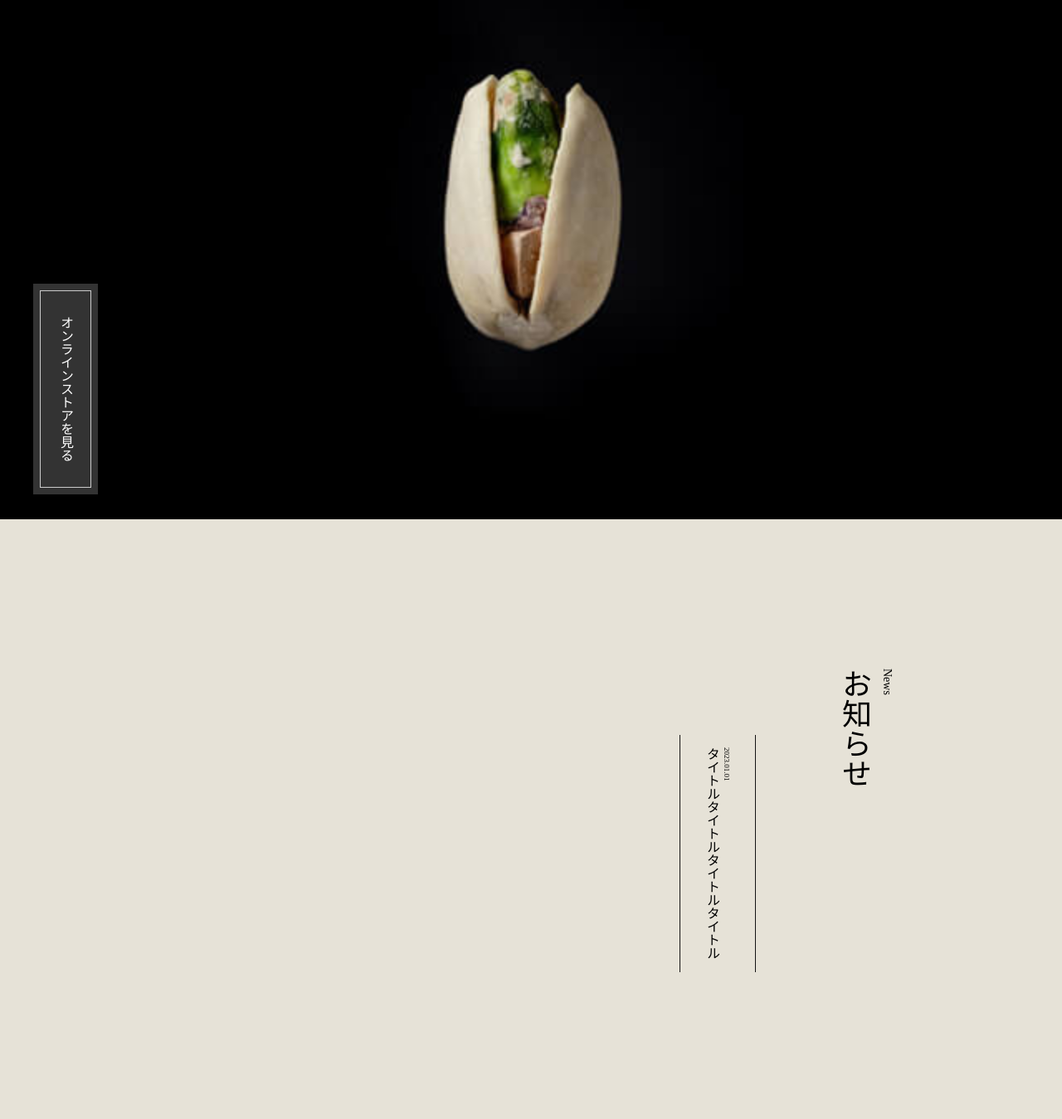
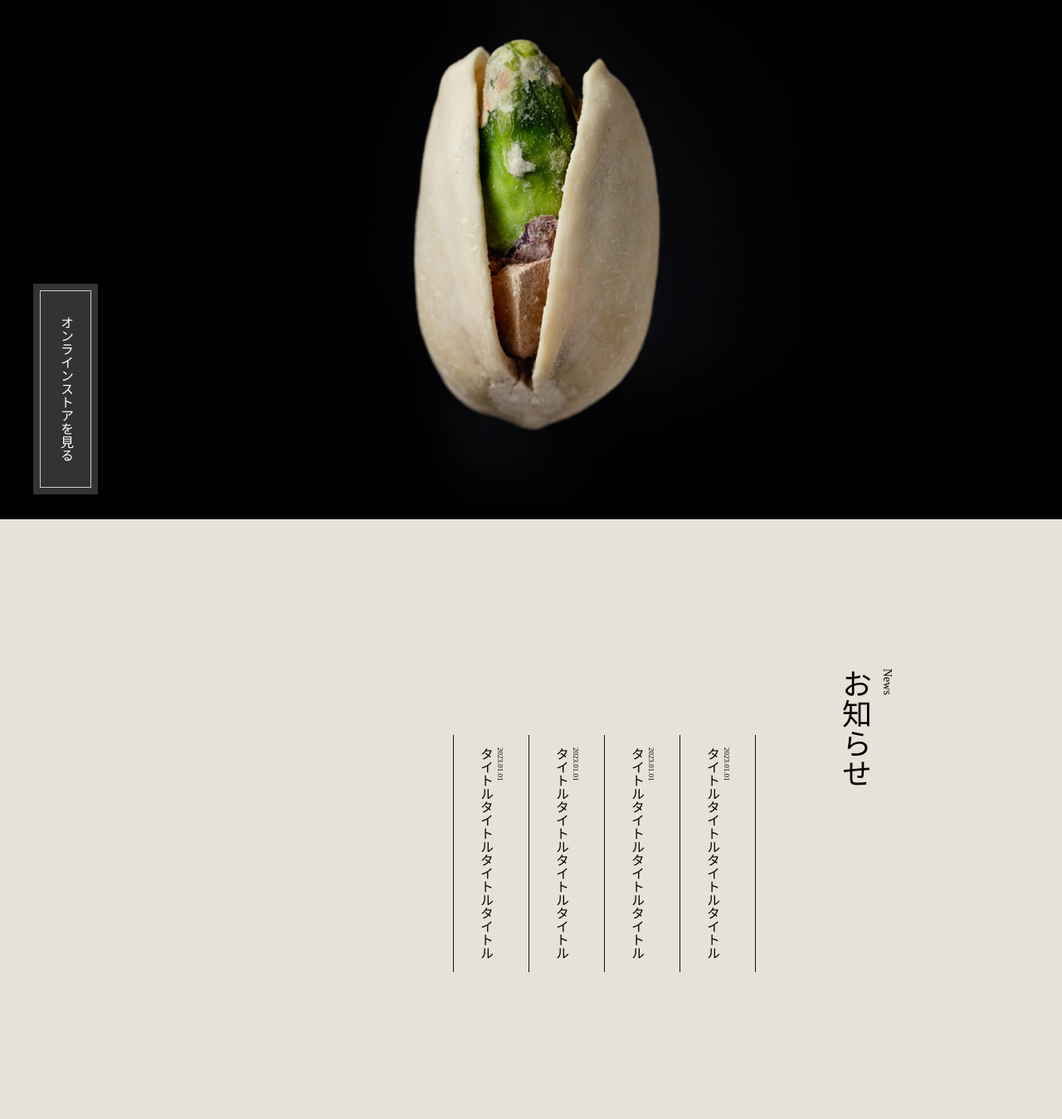
Before and after one commit to Numahata-Saori/SamuraiTerakoya_CodingExercises_Storesite-wagashi-, a plain HTML site: page index.html in a window 1280 px wide. Shown: the part 174-1523 px from the top of the page at 83% size. Drawn offline with Linux system fonts and the light colour scheme; some packages are replaced by stand-ins of ours.

Commit message:
first commit fix

```diff
--- a/index.html
+++ b/index.html
@@ -36,6 +36,12 @@
         </h2>
 
         <dl class="news__list">
+          <dt class="news__list__date">2023.01.01</dt>
+          <dd class="news__list__title">タイトルタイトルタイトルタイトル</dd>
+          <dt class="news__list__date">2023.01.01</dt>
+          <dd class="news__list__title">タイトルタイトルタイトルタイトル</dd>
+          <dt class="news__list__date">2023.01.01</dt>
+          <dd class="news__list__title">タイトルタイトルタイトルタイトル</dd>
           <dt class="news__list__date">2023.01.01</dt>
           <dd class="news__list__title">タイトルタイトルタイトルタイトル</dd>
         </dl>
--- a/scss/style.scss
+++ b/scss/style.scss
@@ -90,7 +90,7 @@ li {
   }
 
   // 背景画像設定
-  background-image: url(../img/mainvisual-sp.jpg);
+  background-image: url(../img/mainvisual-pc.jpg);
   background-repeat: no-repeat;// 背景の繰り返し設定
   background-size: cover;// 画像のサイズ指定
   background-position: center;// 背景の位置指定
@@ -104,6 +104,10 @@ li {
   position: relative;
 
   @include vertical-writing;
+
+  @include bq(tb-s) {
+    background-image: url(../img/mainvisual-sp.jpg);
+  }
 
   .logo-title {
     padding-left: 60px;
```
Also changed, not shown: css/style.css, img/mainvisual-pc.jpg (added).
